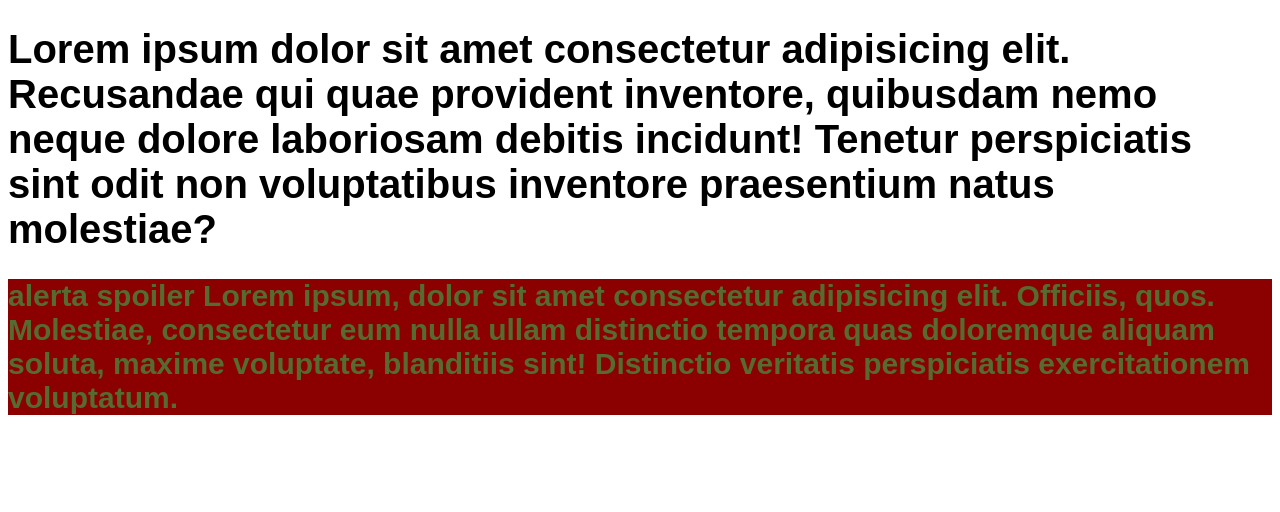
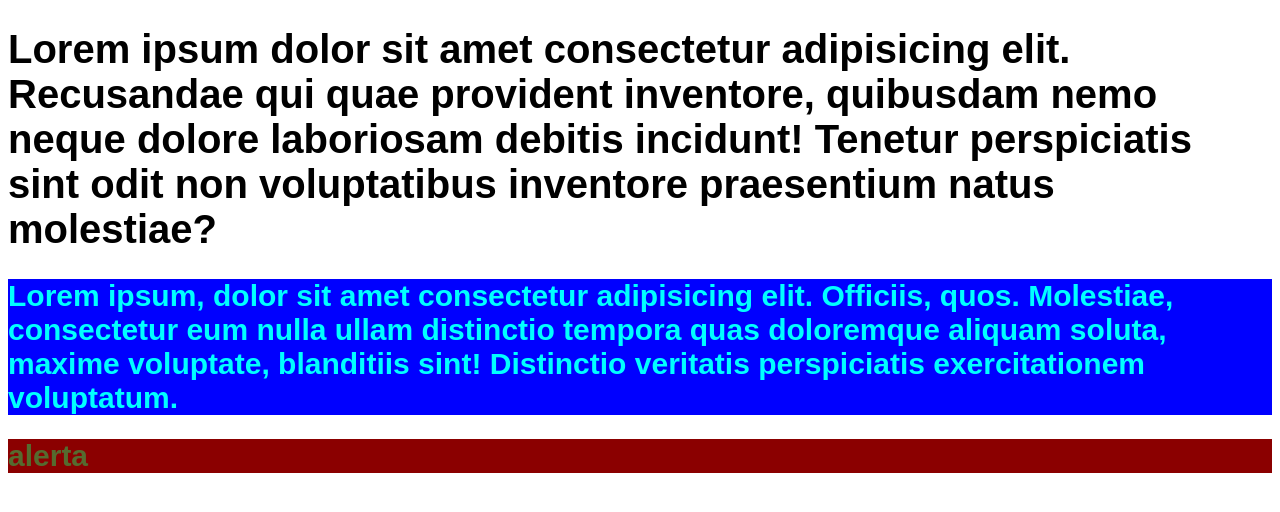
Before and after one commit to santoshelio702-ai/aula-html, a plain HTML site: page hon.html in a window 1280 px wide. Drawn offline with Linux system fonts and the light colour scheme.

Commit message:
criado  classssi alerta

```diff
--- a/hon.html
+++ b/hon.html
@@ -28,8 +28,17 @@
     Lorem ipsum dolor sit amet consectetur adipisicing elit. Recusandae qui quae provident inventore, quibusdam nemo neque dolore laboriosam debitis incidunt! Tenetur perspiciatis sint odit non voluptatibus inventore praesentium natus molestiae?
      </h1>
      <h2>
-        <h2 class="alerta">alerta spoiler
+
          Lorem ipsum, dolor sit amet consectetur adipisicing elit. Officiis, quos. Molestiae, consectetur eum nulla ullam distinctio tempora quas doloremque aliquam soluta, maxime voluptate, blanditiis sint! Distinctio veritatis perspiciatis exercitationem voluptatum.
      </h2>
+   <h2 class="alerta">
+       alerta
+   </h2>
+   <body>
 
-</html>
+
+
+
+
+
+    </html>
```
